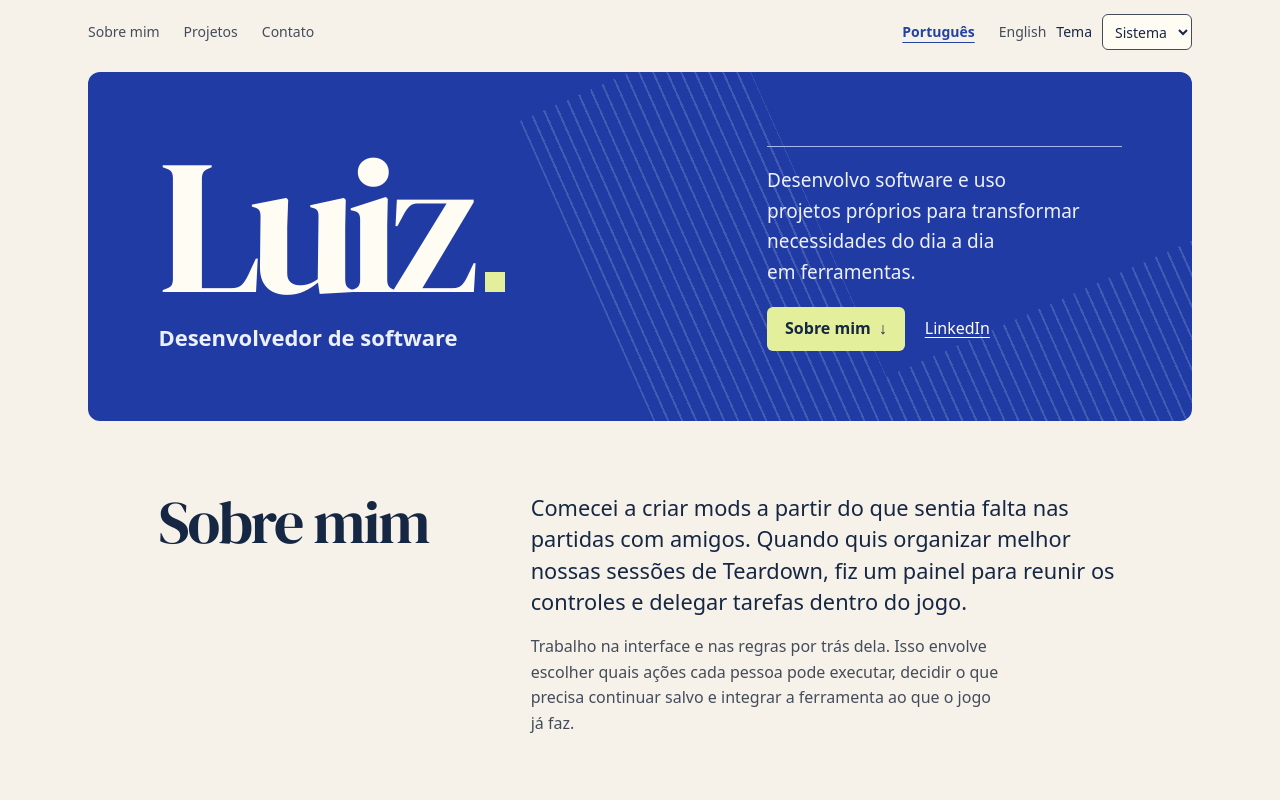
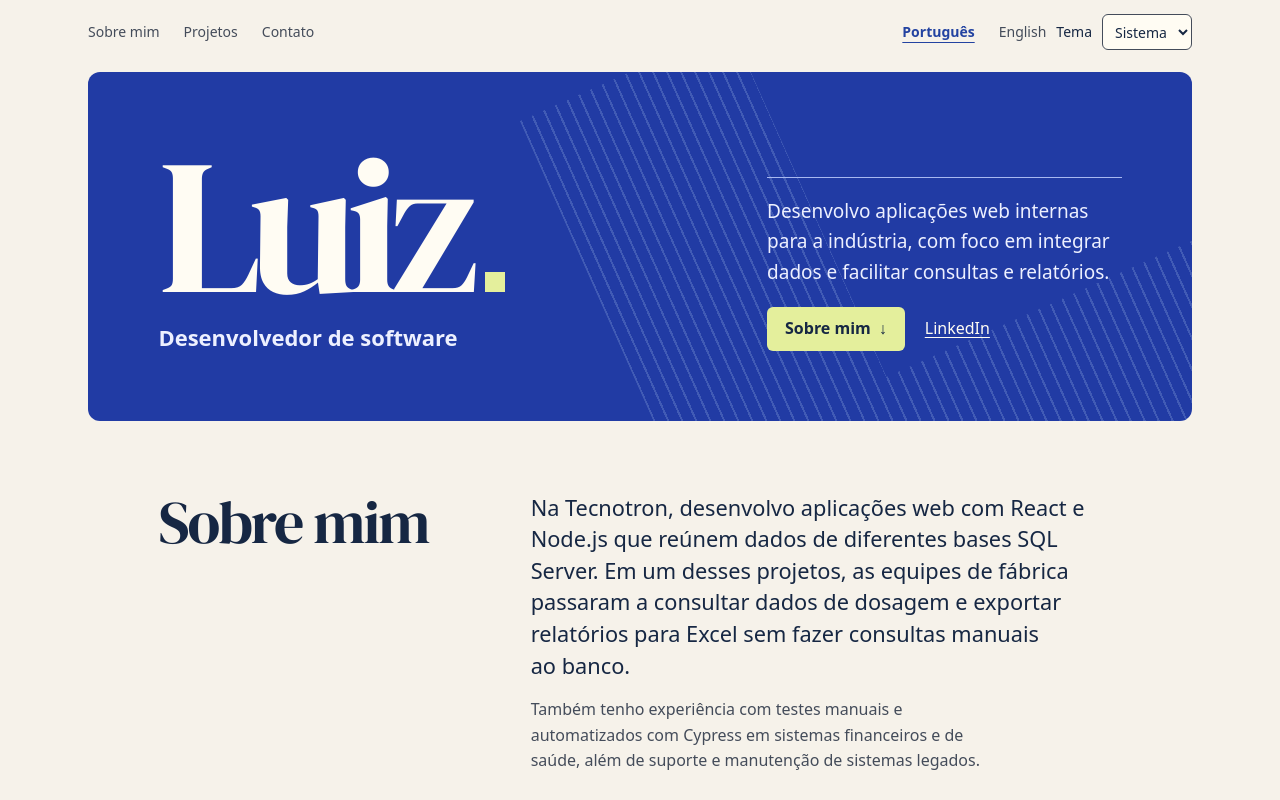
Before and after one commit to Luiz-AVcruz/Main-Page, a website: page index.html in a window 1280 px wide. Shown: the top 800 px of the page. Drawn offline with Linux system fonts and the light colour scheme.

Commit message:
Lead with professional software experience

```diff
--- a/index.html
+++ b/index.html
@@ -5,9 +5,9 @@
     <meta name="viewport" content="width=device-width, initial-scale=1" />
     <meta
       name="description"
-      content="Portfólio de Luiz, desenvolvedor de software. Projetos próprios em Lua e C# e canais de contato."
+      content="Luiz Augusto, desenvolvedor de software com experiência em sistemas industriais, integração de dados e testes de software."
     />
-    <title>Luiz — Desenvolvedor de software</title>
+    <title>Luiz Augusto — Desenvolvedor de software</title>
     <meta name="color-scheme" content="light dark" />
     <script src="theme.js"></script>
     <link rel="stylesheet" href="styles.css" />
@@ -46,8 +46,8 @@
           </div>
           <div class="intro-summary">
             <p>
-              Desenvolvo software e uso projetos próprios para transformar
-              necessidades do dia a dia em ferramentas.
+              Desenvolvo aplicações web internas para a indústria, com foco em
+              integrar dados e facilitar consultas e relatórios.
             </p>
             <div class="intro-links">
               <a class="intro-primary" href="#sobre"
@@ -68,16 +68,16 @@
           <h2 id="sobre-title">Sobre mim</h2>
           <div>
             <p>
-              Comecei a criar mods a partir do que sentia falta nas partidas com
-              amigos. Quando quis organizar melhor nossas sessões de Teardown,
-              fiz um painel para reunir os controles e delegar tarefas dentro do
-              jogo.
+              Na Tecnotron, desenvolvo aplicações web com React e Node.js que
+              reúnem dados de diferentes bases SQL Server. Em um desses
+              projetos, as equipes de fábrica passaram a consultar dados de
+              dosagem e exportar relatórios para Excel sem fazer consultas
+              manuais ao banco.
             </p>
             <p>
-              Trabalho na interface e nas regras por trás dela. Isso envolve
-              escolher quais ações cada pessoa pode executar, decidir o que
-              precisa continuar salvo e integrar a ferramenta ao que o jogo já
-              faz.
+              Também tenho experiência com testes manuais e automatizados com
+              Cypress em sistemas financeiros e de saúde, além de suporte e
+              manutenção de sistemas legados.
             </p>
           </div>
         </section>
```
Also changed, not shown: en/index.html (+12 -11 lines).
